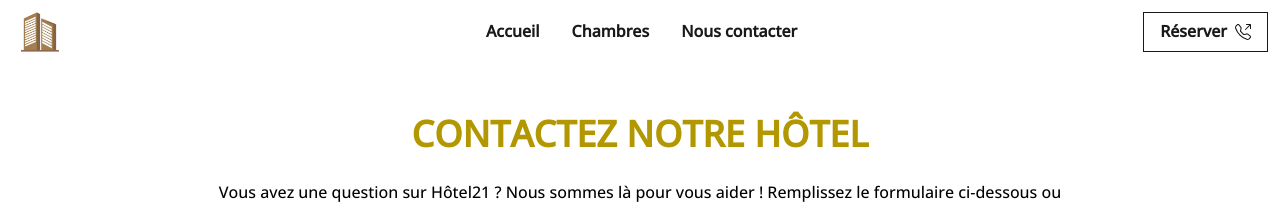
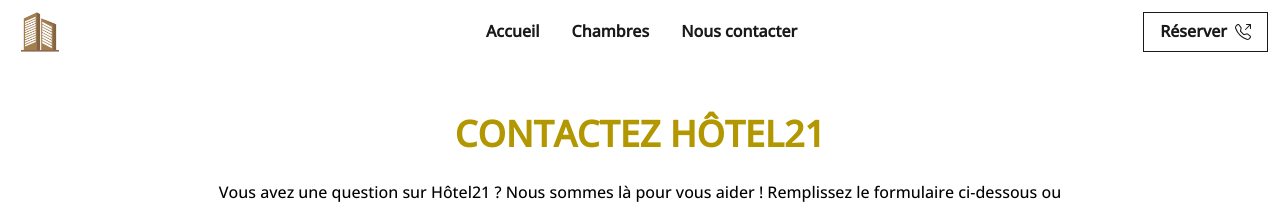
Before and after one commit to nemo256/hotel, a Next.js app: page /nous-contacter in a window 1280 px wide. Shown: the top 206 px of the page. Built offline with nearby package versions, Linux system fonts and the light colour scheme.

Commit message:
Update Head.js

```diff
--- a/src/components/nous-contacter/Head.js
+++ b/src/components/nous-contacter/Head.js
@@ -12,7 +12,7 @@ import {
         <Center h={300} mt={[16, 12, 0]} mx={2}>
           <Stack spacing={4}>
             <Heading color='primary' size='xl' mb={2} align='center'>
-            CONTACTEZ NOTRE HÔTEL
+            CONTACTEZ  HÔTEL21
             </Heading>
             <Text
               px={[0, 4, 8, 20, 40, 60]}
```
